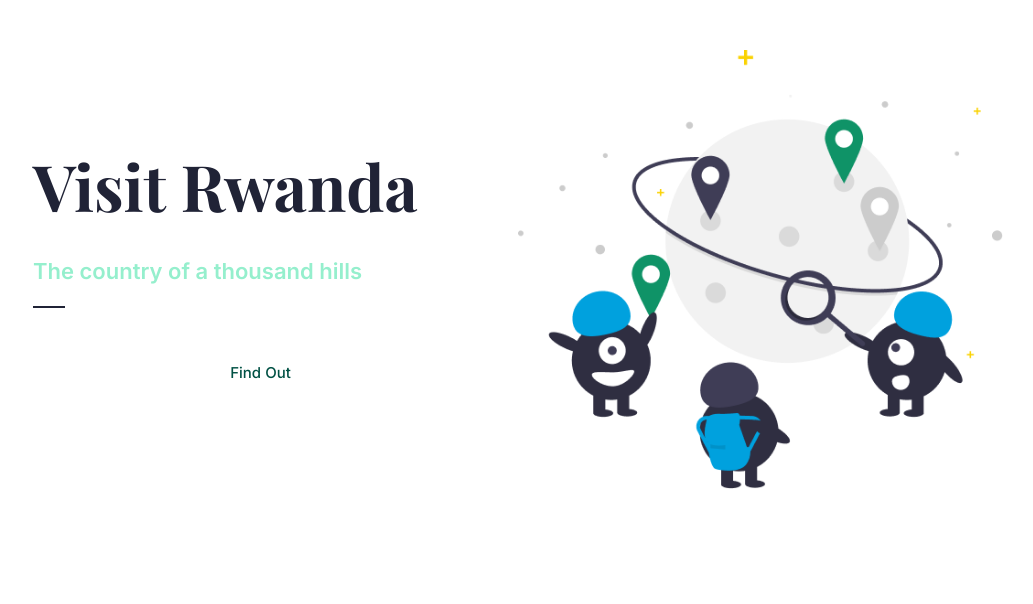
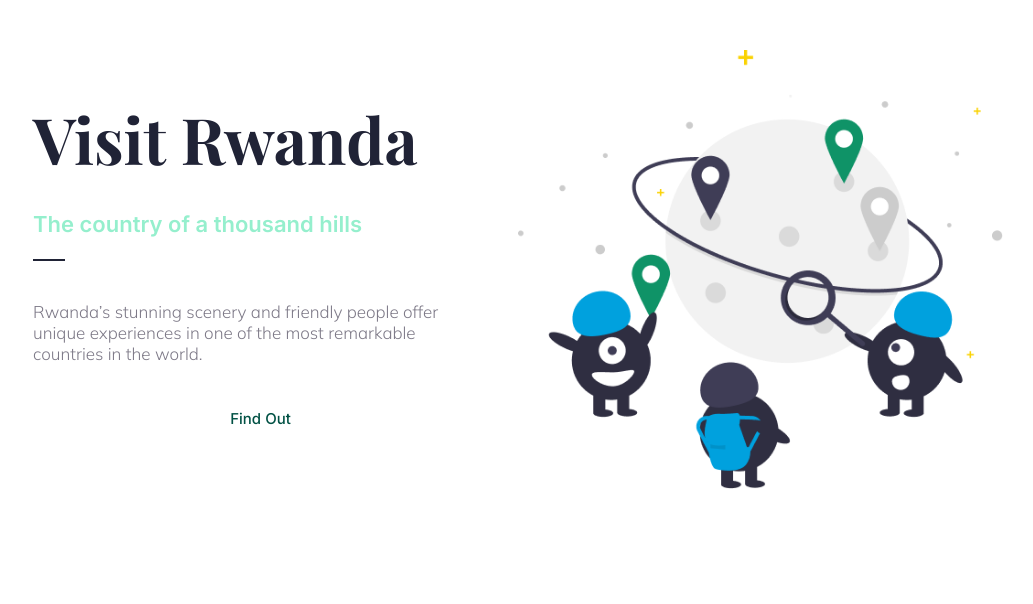
Before and after one commit to Cyebukayire/smartily, a Django app: page / in a window 1280 px wide. Shown: the top 604 px of the page, without its empty margins (122-1155 px from the left). Run offline with Django 3.2, Linux system fonts and the light colour scheme; some web fonts are replaced.

Commit message:
update index file

```diff
--- a/templates/index.html
+++ b/templates/index.html
@@ -62,6 +62,9 @@
             <div class="hero-form">
                 <h1 class="hero-title">Visit Rwanda </h1>
                 <h4 class="hero-subtitle">The country of a thousand hills</h4>
+                <p class="p-description">Rwanda’s stunning scenery and
+                    friendly people offer unique experiences in one of the most remarkable countries in the world.
+                </p>
                 <!-- <form >
                     <div class="form-groups">
                         <div class="form-control">
```
